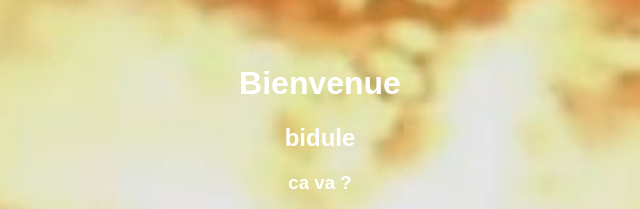
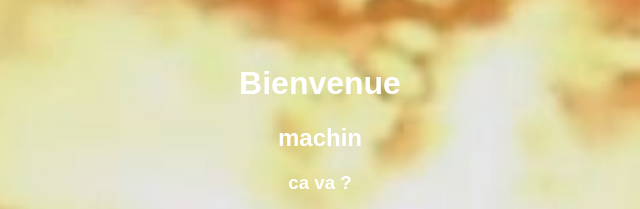
Before and after one commit to axelpm4/cat, a plain HTML site: page index.html in a window 1280 px wide. Shown: the top 209 px of the page, 320-960 px from the left. Drawn offline with Linux system fonts and the light colour scheme.

Commit message:
ajoute h2v5

```diff
--- a/index.html
+++ b/index.html
@@ -5,7 +5,7 @@
 <title>Site Troll Cat</title>
 <header>
     <h1>Bienvenue</h1>
-    <h2>bidule</h2>
+    <h2>machin</h2>
     <h3>ca va ?</h3>
 </header>
 <style>
```
